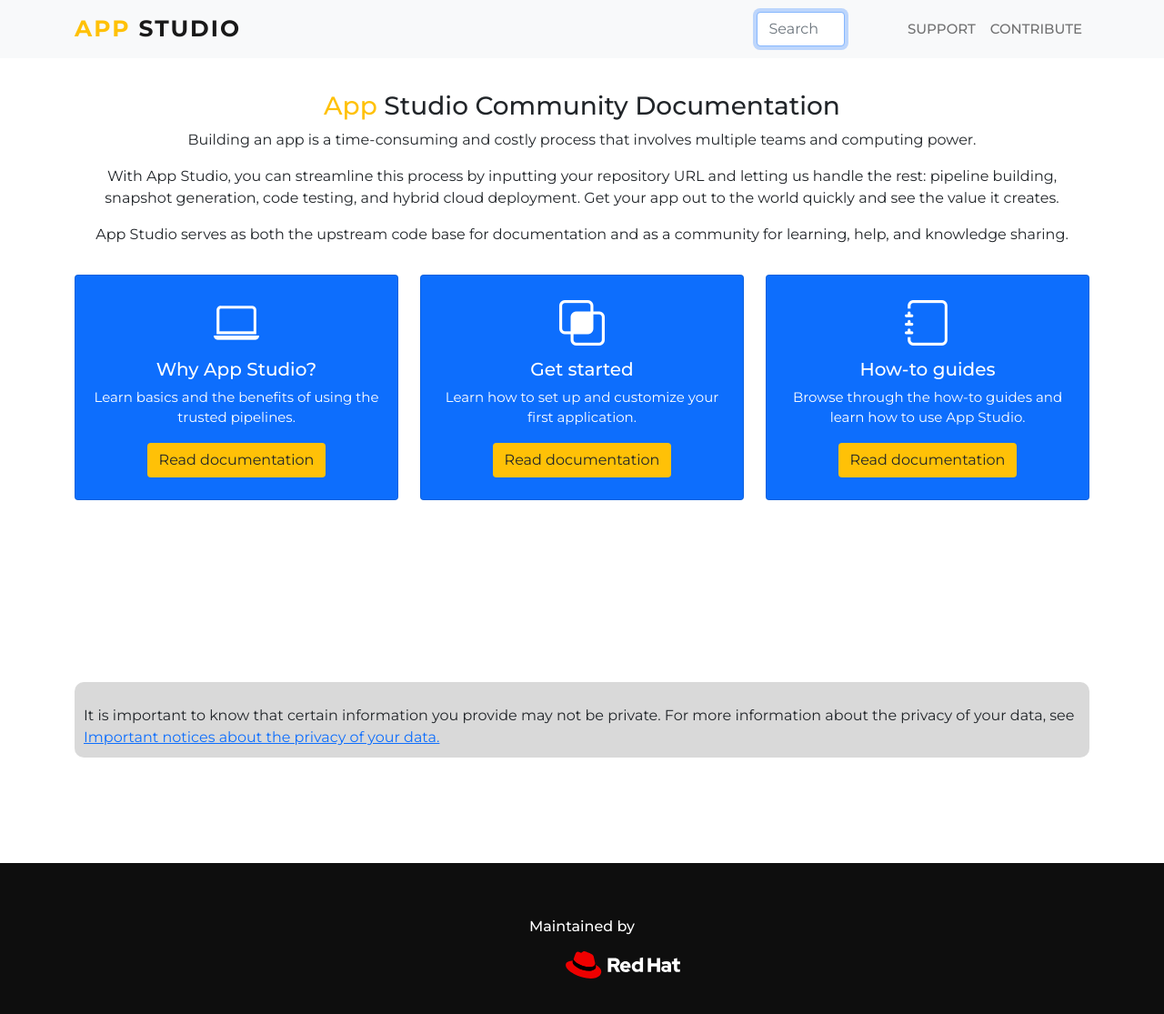
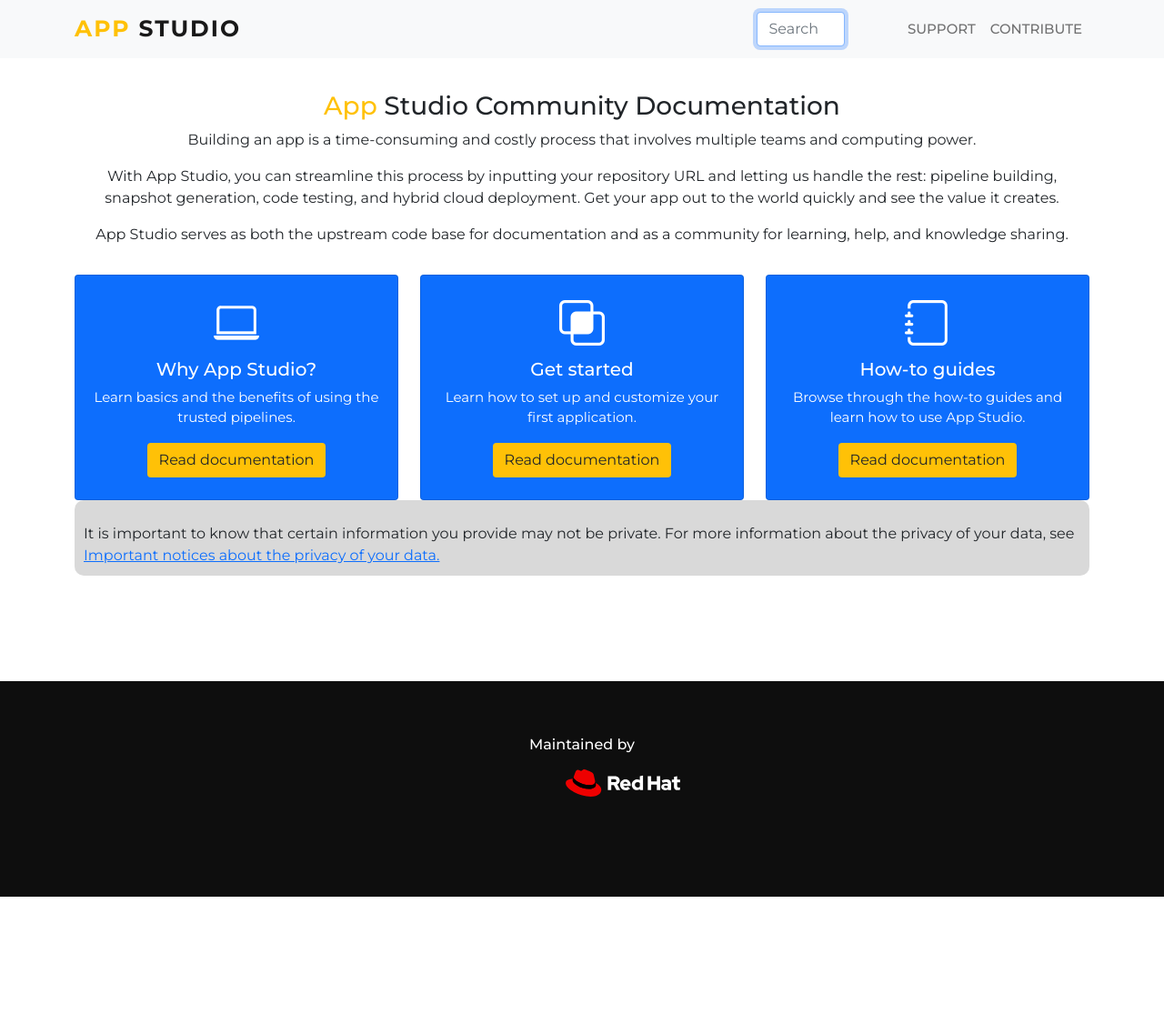
Before and after one commit to redhat-appstudio/appstudio.docs.ui.io, a Jekyll site: the page built from index.html, in a window 1280 px wide and 1186 px high. Shown: the top 1115 px of the window at 91% size. Built offline with Jekyll 4.4.1, drawn with Linux system fonts in a browser that asks for light colours; nearby versions of some CDN libraries.

Commit message:
Updated default.html

```diff
--- a/_layouts/default.html
+++ b/_layouts/default.html
@@ -44,20 +44,15 @@
 					{% include manual.html %}
 				</div>
 			</div>
+
+			<div class="row">
+				<div class="col-md-12">
+					{% include privacy.html %}
+				</div>
+			</div>
 		</div>
 	</section>
 	<!-- Tiles section Ends -->
-	<section class="services section-padding" id="services">
-				<!-- Privacy statement Starts -->
-			<div class="container">
-				<div class="row">
-					<div class="col-md-12">
-						{% include privacy.html %}
-					</div>
-				</div>
-			</div>
-				<!-- Privacy statement ends -->
-	</section>
 	<!-- footer starts -->
 	<footer class="main-footer">
 		{% include footer.html %}
```
